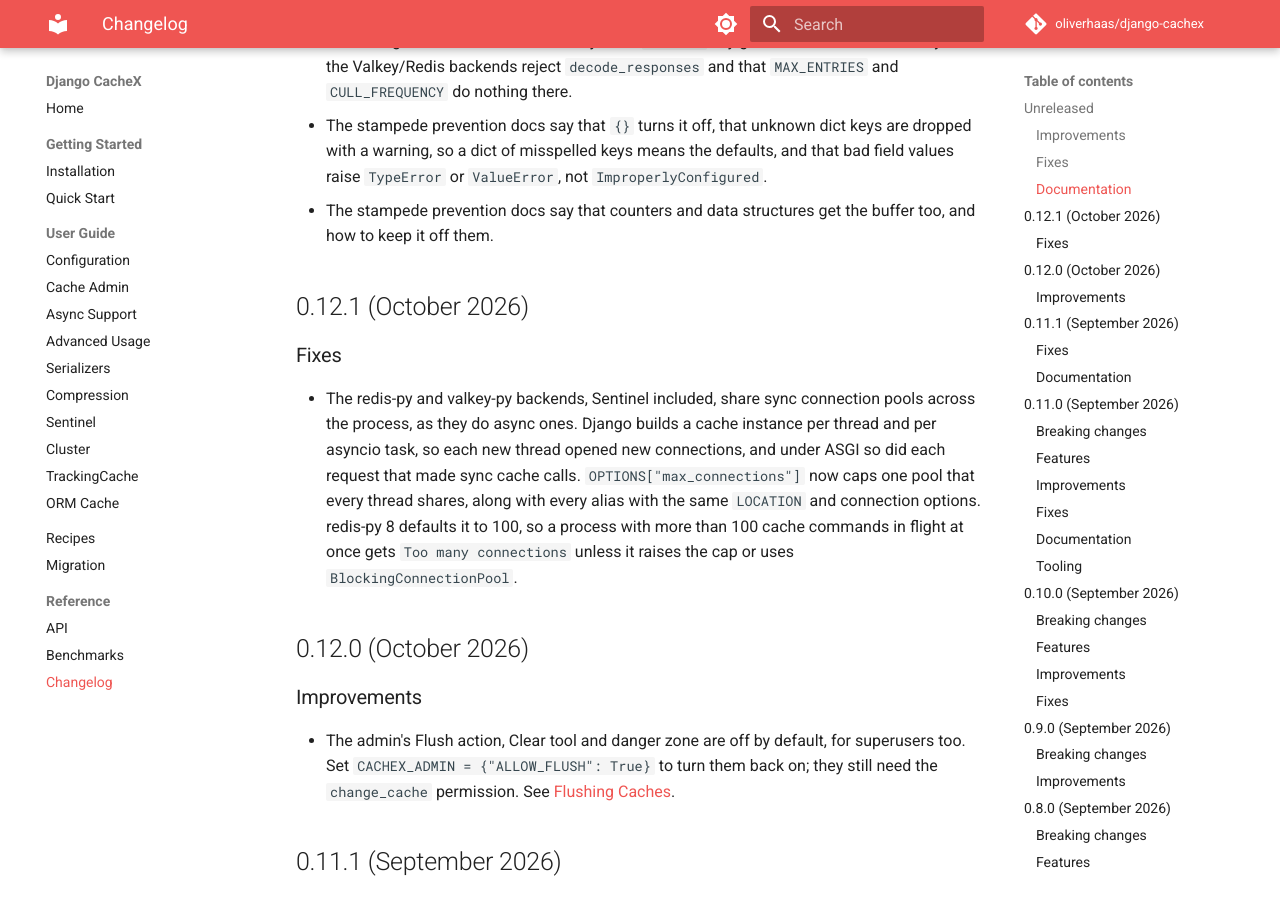
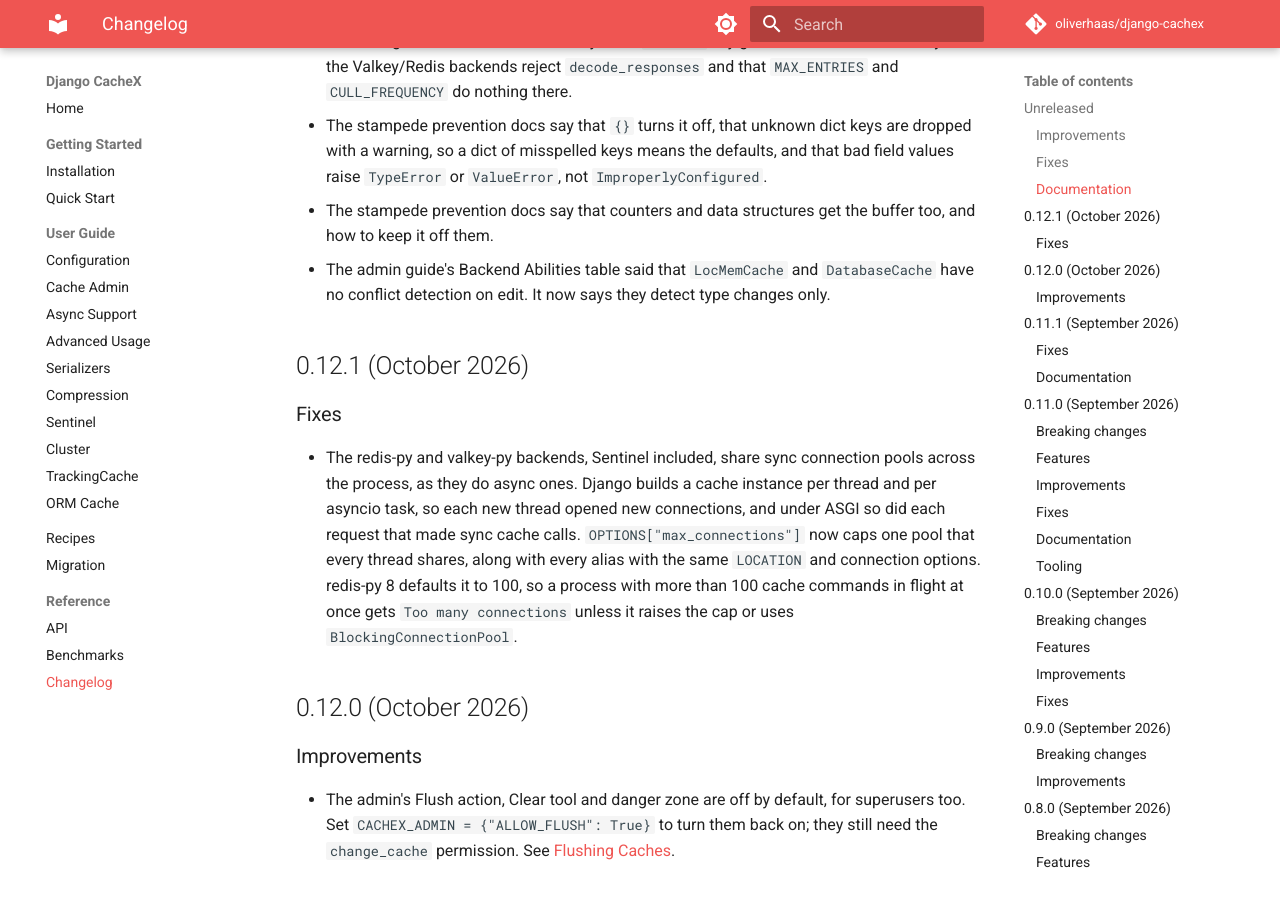
Before and after one commit to oliverhaas/django-cachex, an MkDocs documentation site: the page built from docs/reference/changelog.md, in a window 1280 px wide and 900 px high, scrolled down 3927 px. Built offline with MkDocs 1.6.1 and Material for MkDocs 9.7.7, drawn with Linux system fonts in a browser that asks for light colours; comment, search, counter and statistics services are not loaded; the version menu is left out.

Commit message:
docs(admin): say which edit conflicts LocMemCache and DatabaseCache catch
The Backend Abilities table said LocMemCache and DatabaseCache have no conflict detection on edit, while the text above it says the admin rejects an edit after a type change on every backend and checks the value only on Valkey and Redis. Their cell now says type changes only.

The change_cache permission line said the flush tools need the permission 'once turned on', which reads as if turning them on happened once. It now says 'when turned on'.

```diff
--- a/docs/reference/changelog.md
+++ b/docs/reference/changelog.md
@@ -49,6 +49,7 @@
 - The configuration reference said every other `OPTIONS` key goes to the driver. It now says that the Valkey/Redis backends reject `decode_responses` and that `MAX_ENTRIES` and `CULL_FREQUENCY` do nothing there.
 - The stampede prevention docs say that `{}` turns it off, that unknown dict keys are dropped with a warning, so a dict of misspelled keys means the defaults, and that bad field values raise `TypeError` or `ValueError`, not `ImproperlyConfigured`.
 - The stampede prevention docs say that counters and data structures get the buffer too, and how to keep it off them.
+- The admin guide's Backend Abilities table said that `LocMemCache` and `DatabaseCache` have no conflict detection on edit. It now says they detect type changes only.
 
 ## 0.12.1 (October 2026)
 
```
Also changed, not shown: docs/user-guide/admin.md (+2 -2 lines).
